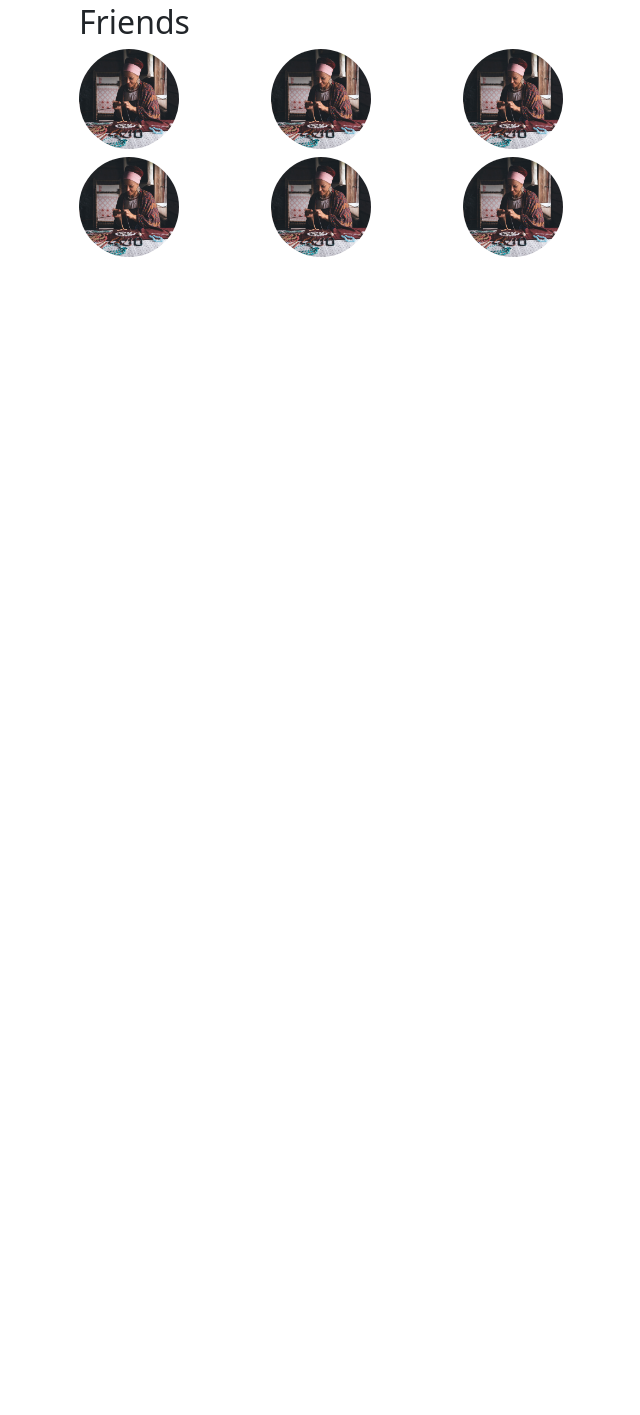
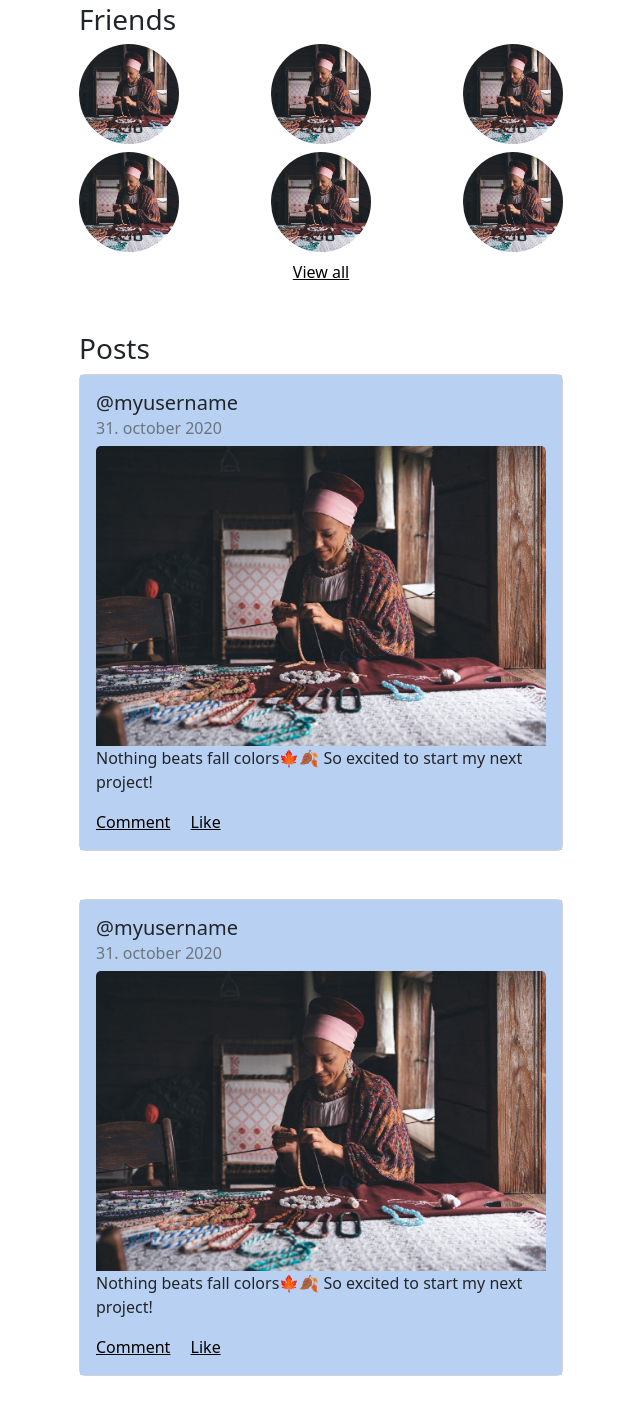
Before and after one commit to mathildeew/css-frameworks-ca, a website: page profile.html in a window 1280 px wide. Shown: the part 405-1820 px from the top of the page, without its empty margins (319-959 px from the left). Before the commit the page ends 800 px from the top, so only its background shows below. Drawn offline with nearby package versions, Linux system fonts and the light colour scheme.

Commit message:
profile posts

```diff
--- a/profile.html
+++ b/profile.html
@@ -48,8 +48,8 @@
       </section>
 
       <section class="friends mb-5 mx-2">
-        <h2>Friends</h2>
-        <div class="container">
+        <h3>Friends</h3>
+        <div class="container mb-3 text-center">
           <div class="row justify-content-between mb-2">
             <div class="friendPic userPic"></div>
             <div class="friendPic userPic"></div>
@@ -60,6 +60,44 @@
             <div class="friendPic userPic"></div>
             <div class="friendPic userPic"></div>
           </div>
+          <a href="">View all</a>
+        </div>
+      </section>
+
+      <section class="posts mb-5 mx-2">
+        <h3>Posts</h3>
+        <div class="card mb-5" style="width: 100%">
+          <div class="card-body bcBlue">
+            <h5 class="card-title">@myusername</h5>
+            <h6 class="card-subtitle mb-2 text-muted">31. october 2020</h6>
+            <img
+              src="assets/images/anthony-fomin-oHCBHRuzOyA-unsplash.jpg"
+              class="card-img-top"
+              alt="..."
+            />
+            <p class="card-text">
+              Nothing beats fall colors🍁🍂 So excited to start my next project!
+            </p>
+            <a href="#" class="card-link">Comment</a>
+            <a href="#" class="card-link">Like</a>
+          </div>
+        </div>
+
+        <div class="card mb-5" style="width: 100%">
+          <div class="card-body bcBlue">
+            <h5 class="card-title">@myusername</h5>
+            <h6 class="card-subtitle mb-2 text-muted">31. october 2020</h6>
+            <img
+              src="assets/images/anthony-fomin-oHCBHRuzOyA-unsplash.jpg"
+              class="card-img-top"
+              alt="..."
+            />
+            <p class="card-text">
+              Nothing beats fall colors🍁🍂 So excited to start my next project!
+            </p>
+            <a href="#" class="card-link">Comment</a>
+            <a href="#" class="card-link">Like</a>
+          </div>
         </div>
       </section>
     </main>
```
